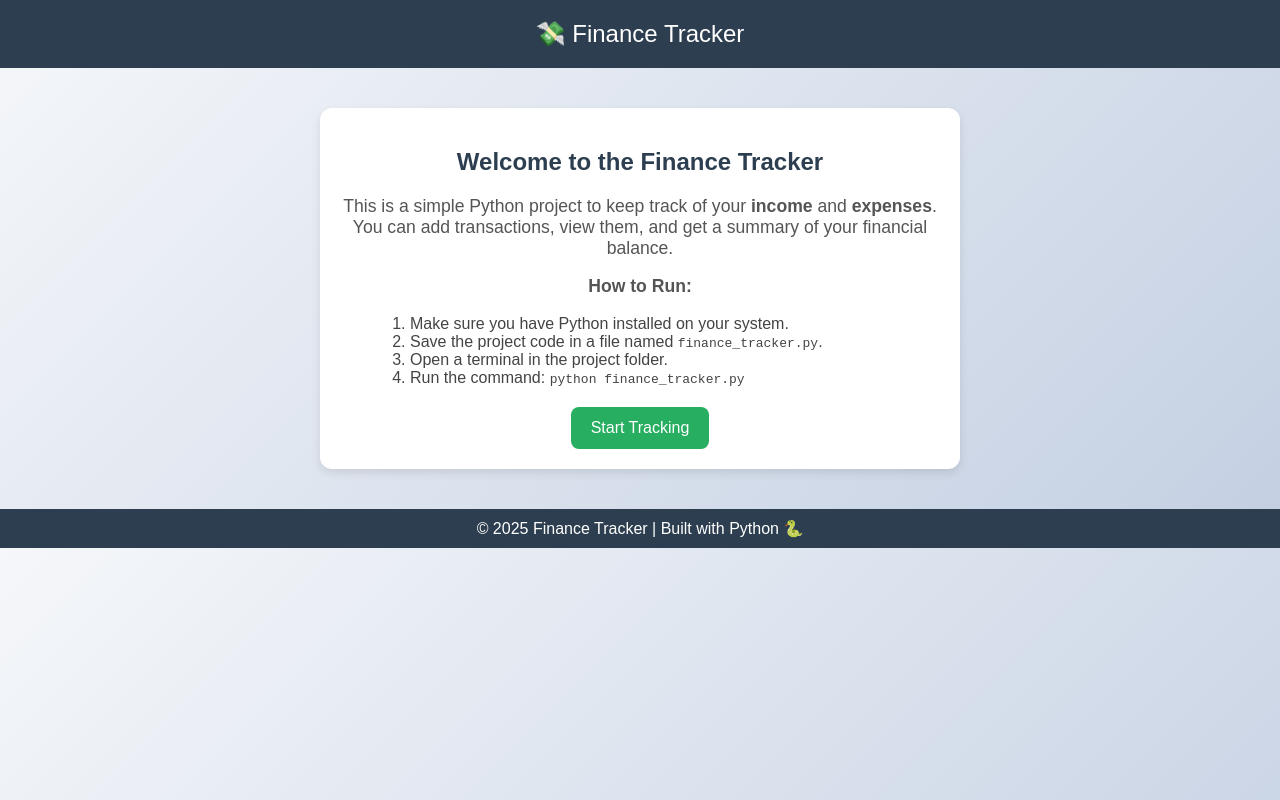
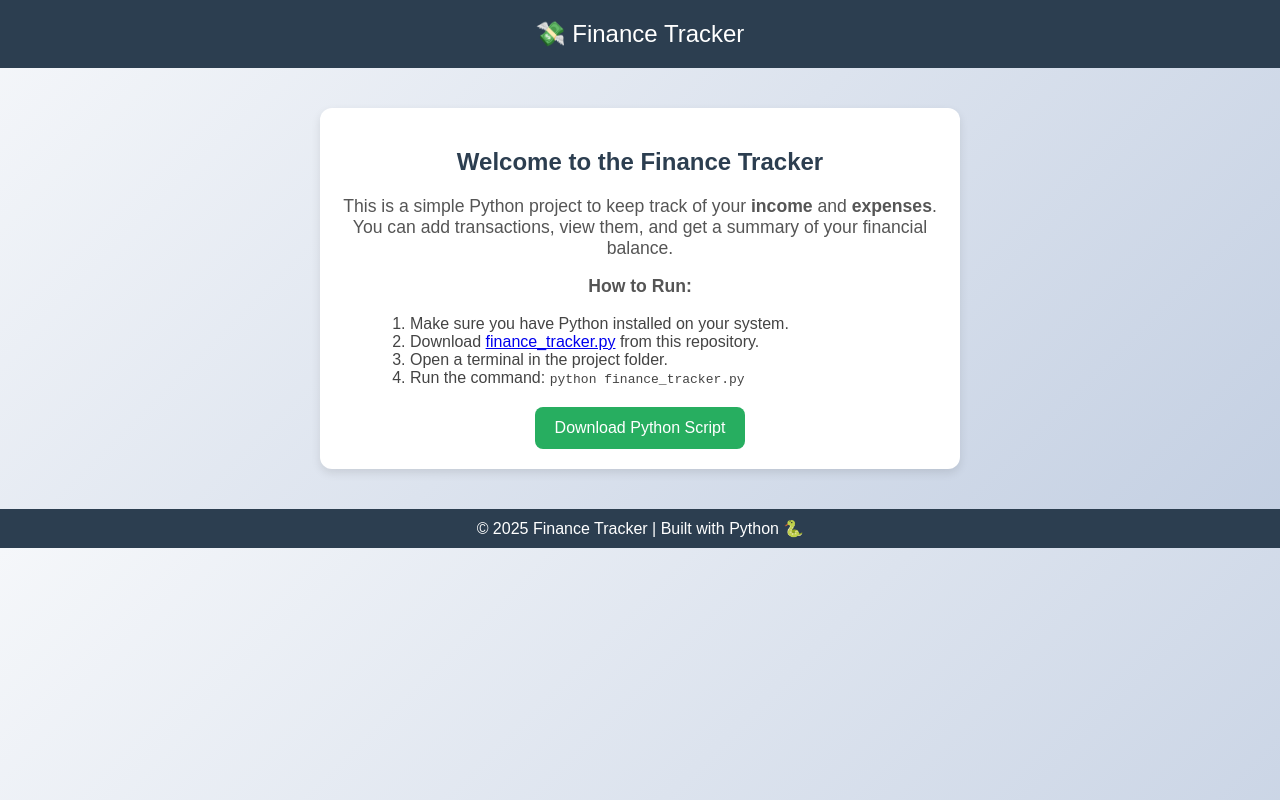
Before and after one commit to Shubh50575/finace-attacker, a plain HTML site: page index.html in a window 1280 px wide. Drawn offline with Linux system fonts and the light colour scheme.

Commit message:
Update index.html

```diff
--- a/index.html
+++ b/index.html
@@ -69,12 +69,12 @@
     <p><b>How to Run:</b></p>
     <ol style="text-align: left; max-width: 500px; margin: auto; color:#444;">
       <li>Make sure you have Python installed on your system.</li>
-      <li>Save the project code in a file named <code>finance_tracker.py</code>.</li>
+      <li>Download <a href="finance_tracker.py">finance_tracker.py</a> from this repository.</li>
       <li>Open a terminal in the project folder.</li>
       <li>Run the command: <code>python finance_tracker.py</code></li>
     </ol>
 
-    <a href="#" class="btn">Start Tracking</a>
+    <a href="finance_tracker.py" class="btn" download>Download Python Script</a>
   </div>
 
   <footer>
```
